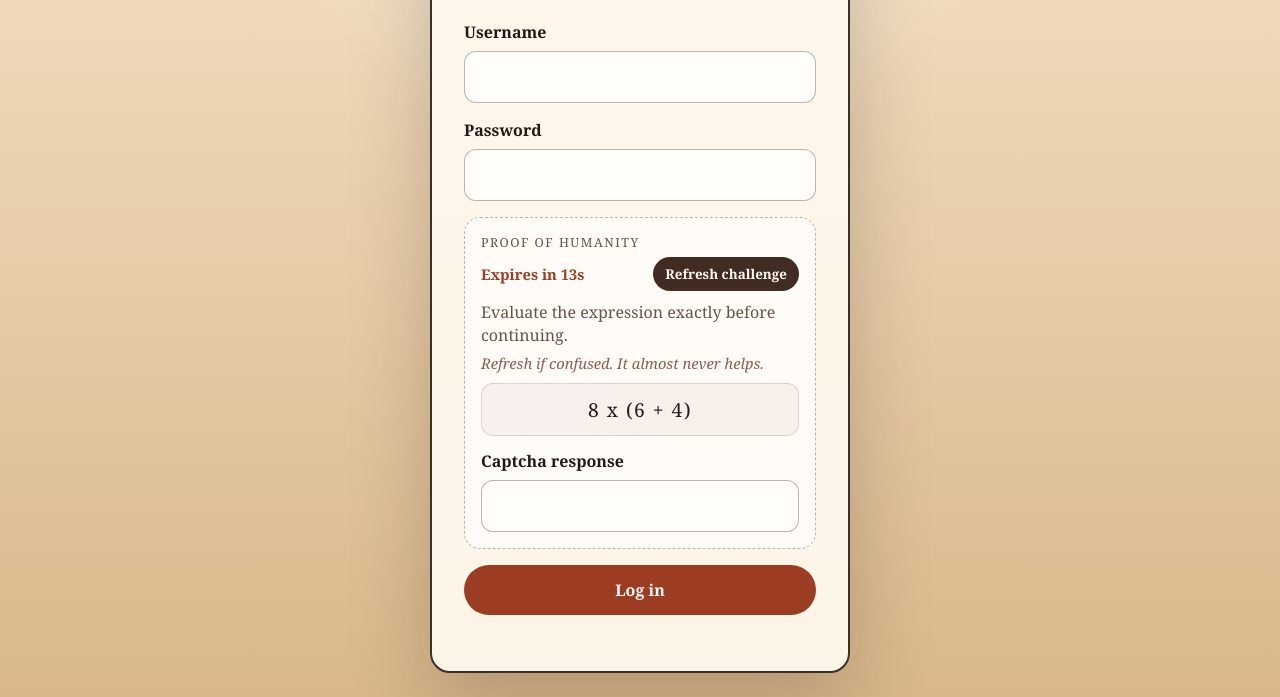
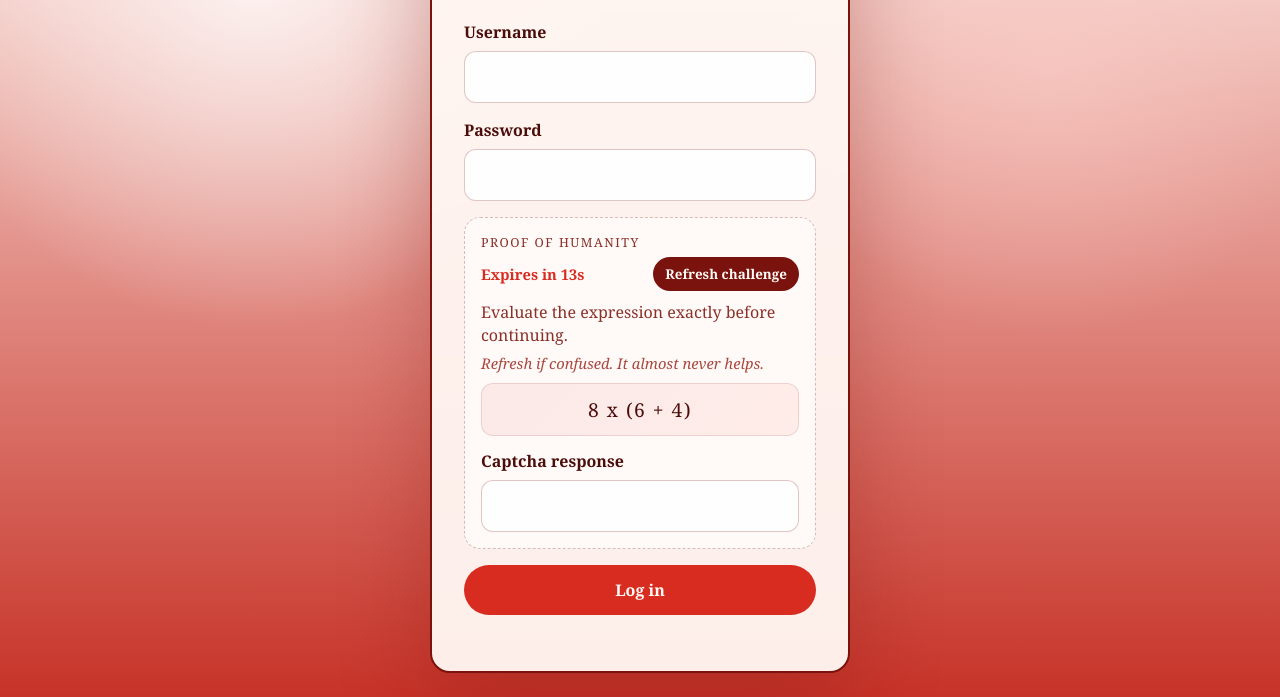
Before and after one commit to robsmall-codex/worst-login, a website: page index.html in a window 1280 px wide. Shown: the part 202-899 px from the top of the page. Drawn offline with Linux system fonts and the light colour scheme.

Commit message:
Retheme login and shift card on username input

```diff
--- a/script.js
+++ b/script.js
@@ -1,4 +1,5 @@
 const form = document.querySelector("#login-form");
+const card = document.querySelector(".card");
 const submitButton = document.querySelector("#submit-button");
 const statusNode = document.querySelector("#status");
 const successPanel = document.querySelector("#success-panel");
@@ -252,6 +253,11 @@ function setStatus(message, type = "") {
 function clearCredentialInputs() {
   usernameInput.value = "";
   passwordInput.value = "";
+  updateCardShift();
+}
+
+function updateCardShift() {
+  card.classList.toggle("card-shifted", usernameInput.value.trim().length > 0);
 }
 
 function refreshCaptcha() {
@@ -411,6 +417,7 @@ form.addEventListener("submit", async (event) => {
       failedAttempts = 0;
       captchaDifficulty = 0;
       form.reset();
+      updateCardShift();
       if (captchaTimerId) {
         window.clearInterval(captchaTimerId);
         captchaTimerId = null;
@@ -442,8 +449,11 @@ captchaRefreshButton.addEventListener("click", () => {
   setStatus("A fresh challenge has been issued. It is not friendlier.", "error");
 });
 
+usernameInput.addEventListener("input", updateCardShift);
+
 window.addEventListener("pointerdown", unlockAudioOnce);
 window.addEventListener("keydown", unlockAudioOnce);
 
 refreshCaptcha();
+updateCardShift();
 startCaptchaTimer();
--- a/styles.css
+++ b/styles.css
@@ -1,15 +1,15 @@
 :root {
   color-scheme: light;
-  --bg-top: #f5e3c7;
-  --bg-bottom: #d9b78a;
-  --panel: rgba(255, 248, 238, 0.95);
-  --border: #3b2f2a;
-  --text: #231815;
-  --muted: #6a5148;
-  --accent: #9c3d23;
-  --accent-hover: #7f2f19;
-  --success: #266149;
-  --shadow: 0 28px 80px rgba(35, 24, 21, 0.22);
+  --bg-top: #fff4ef;
+  --bg-bottom: #c73328;
+  --panel: rgba(255, 246, 242, 0.96);
+  --border: #7a120d;
+  --text: #4a0d09;
+  --muted: #8a3028;
+  --accent: #d82c20;
+  --accent-hover: #b41d15;
+  --success: #1f8f5f;
+  --shadow: 0 30px 90px rgba(122, 18, 13, 0.3);
   font-family: Georgia, "Times New Roman", serif;
 }
 
@@ -22,7 +22,8 @@ body {
   min-height: 100vh;
   color: var(--text);
   background:
-    radial-gradient(circle at top, rgba(255, 255, 255, 0.6), transparent 35%),
+    radial-gradient(circle at 20% 20%, rgba(255, 255, 255, 0.75), transparent 28%),
+    radial-gradient(circle at 82% 30%, rgba(255, 210, 204, 0.45), transparent 22%),
     linear-gradient(180deg, var(--bg-top), var(--bg-bottom));
 }
 
@@ -40,6 +41,12 @@ body {
   border-radius: 20px;
   background: var(--panel);
   box-shadow: var(--shadow);
+  transition: transform 240ms ease, box-shadow 240ms ease;
+}
+
+.card.card-shifted {
+  transform: translateX(44px);
+  box-shadow: 0 38px 110px rgba(122, 18, 13, 0.38);
 }
 
 .eyebrow {
@@ -79,24 +86,24 @@ h1 {
 .field input {
   width: 100%;
   padding: 14px 16px;
-  border: 1px solid rgba(59, 47, 42, 0.35);
+  border: 1px solid rgba(122, 18, 13, 0.24);
   border-radius: 12px;
-  background: #fffdf9;
+  background: #fffefe;
   color: var(--text);
   font: inherit;
 }
 
 .field input:focus {
-  outline: 2px solid rgba(156, 61, 35, 0.35);
+  outline: 2px solid rgba(216, 44, 32, 0.32);
   outline-offset: 2px;
 }
 
 .captcha {
   margin: 6px 0 8px;
   padding: 16px;
-  border: 1px dashed rgba(59, 47, 42, 0.35);
+  border: 1px dashed rgba(122, 18, 13, 0.28);
   border-radius: 16px;
-  background: rgba(255, 253, 249, 0.85);
+  background: rgba(255, 251, 249, 0.92);
 }
 
 .captcha-title {
@@ -128,11 +135,11 @@ h1 {
   padding: 8px 12px;
   border-radius: 999px;
   font-size: 0.84rem;
-  background: #412b23;
+  background: #7a120d;
 }
 
 .captcha-refresh:hover {
-  background: #2f1f1a;
+  background: #5d0e0a;
 }
 
 .captcha-instruction {
@@ -143,7 +150,7 @@ h1 {
 
 .captcha-hint {
   margin: 0 0 10px;
-  color: #8b5c4f;
+  color: #a7473e;
   font-size: 0.92rem;
   font-style: italic;
 }
@@ -152,9 +159,9 @@ h1 {
   margin: 0 0 14px;
   padding: 12px 14px;
   border-radius: 12px;
-  border: 1px solid rgba(59, 47, 42, 0.15);
+  border: 1px solid rgba(122, 18, 13, 0.12);
   background:
-    linear-gradient(135deg, rgba(156, 61, 35, 0.08), rgba(217, 183, 138, 0.2)),
+    linear-gradient(135deg, rgba(216, 44, 32, 0.1), rgba(255, 214, 206, 0.45)),
     #fff;
   font-size: 1.2rem;
   letter-spacing: 0.08em;
@@ -166,7 +173,7 @@ h1 {
 }
 
 .captcha-expiring {
-  color: #982d2d;
+  color: #9e130e;
 }
 
 button {
@@ -201,7 +208,7 @@ button:disabled {
 }
 
 .status.error {
-  color: #982d2d;
+  color: #9e130e;
 }
 
 .status.success-text {
@@ -212,10 +219,16 @@ button:disabled {
   margin-top: 24px;
   padding: 18px;
   border-radius: 14px;
-  background: rgba(38, 97, 73, 0.1);
-  border: 1px solid rgba(38, 97, 73, 0.2);
+  background: rgba(31, 143, 95, 0.11);
+  border: 1px solid rgba(31, 143, 95, 0.22);
 }
 
 .success h2 {
   margin-bottom: 8px;
 }
+
+@media (max-width: 640px) {
+  .card.card-shifted {
+    transform: translateX(18px);
+  }
+}
```
